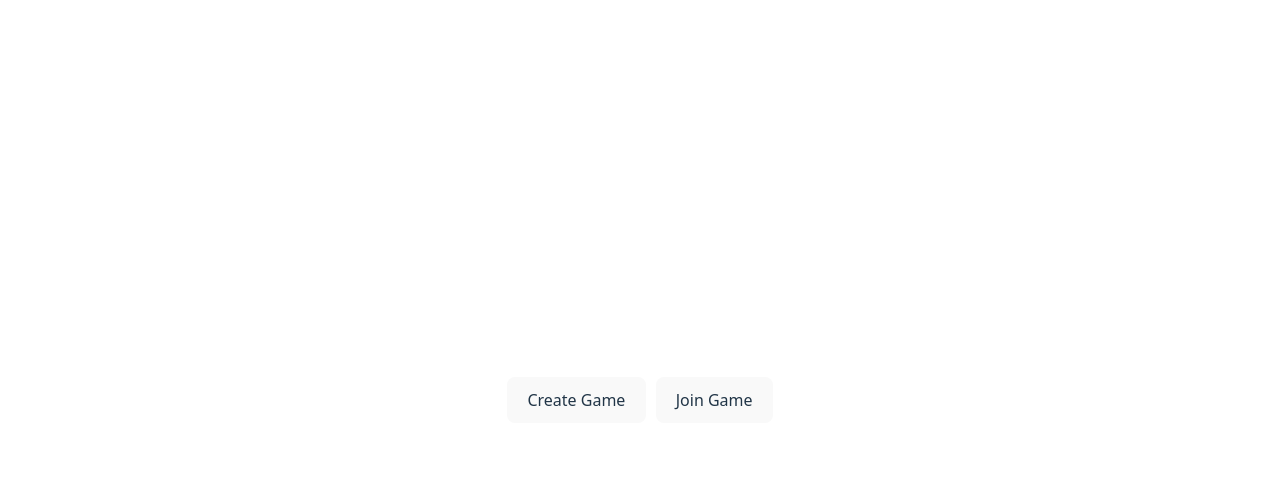
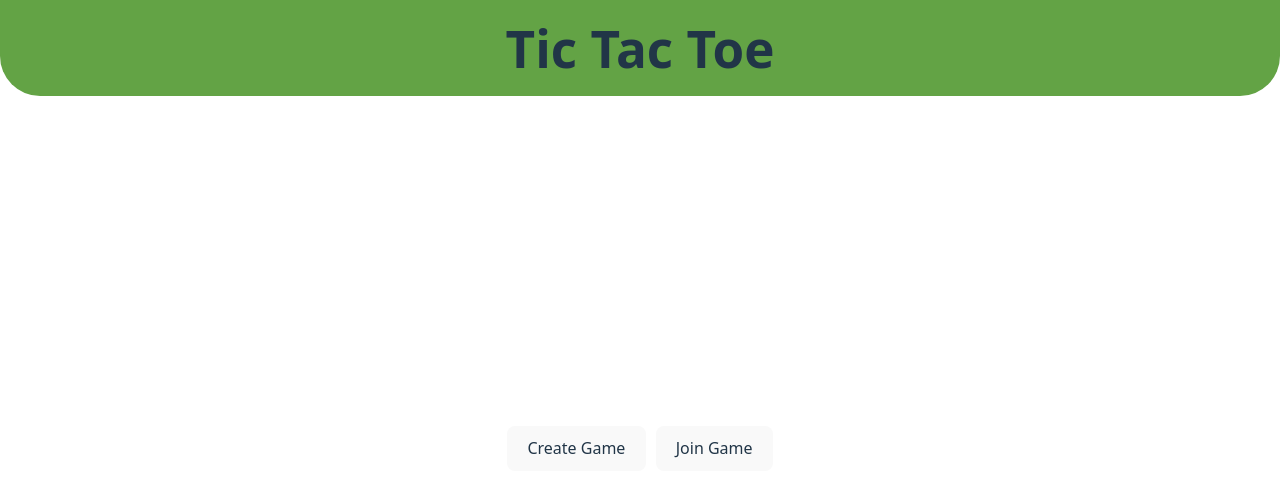
Before and after one commit to kimey-robertson/tictactoe-multiplayer, a React (Vite) app in the folder client/: page / in a window 1280 px wide. Shown: the top 496 px of the page. Built offline with nearby package versions, Linux system fonts and the light colour scheme; no server answers.

Commit message:
Add header

```diff
--- a/client/src/App.css
+++ b/client/src/App.css
@@ -1,7 +1,7 @@
 #root {
   width: 100%;
-  padding: 2rem;
   text-align: center;
+  height: 100vh;
 }
 
 .game-board {
@@ -31,3 +31,10 @@
   align-items: center;
   gap: 10px;
 }
+
+.header {
+  background-color: #63a345;
+  width: 100%;
+  padding: 20px;
+  border-radius: 0 0 40px 40px;
+}
--- a/client/src/App.tsx
+++ b/client/src/App.tsx
@@ -5,6 +5,7 @@ import { socket } from "./socket";
 import TicTacToe from "./components/TicTacToe";
 import { GridItems } from "./components/types";
 import { Game, MoveResult } from "../../types";
+import Header from "./components/Header";
 
 function App() {
   const [gameIdClient, setGameIdClient] = useState("");
@@ -94,8 +95,12 @@ function App() {
 
   return (
     <>
+      <div className="flex flex-col items-center justify-center h-full">
+        <Header />
         {!gameIdClient ? (
+          <div className="flex items-center justify-center h-full">
             <CreateOrJoinGame gameNotFound={gameNotFound} />
+          </div>
         ) : (
           <TicTacToe
             gridSize={3}
@@ -107,6 +112,7 @@ function App() {
             currentPlayer={currentPlayer}
           />
         )}
+      </div>
     </>
   );
 }
--- /dev/null
+++ b/client/src/components/Header.tsx
@@ -0,0 +1,9 @@
+const Header = () => {
+  return (
+    <div className="header">
+      <h1 className="text-4xl font-bold">Tic Tac Toe</h1>
+    </div>
+  );
+};
+
+export default Header;
--- a/client/src/index.css
+++ b/client/src/index.css
@@ -17,7 +17,7 @@
 
 a {
   font-weight: 500;
-  color: #646cff;
+  color: #63a345;
   text-decoration: inherit;
 }
 a:hover {
@@ -49,7 +49,7 @@ button {
   transition: border-color 0.25s;
 }
 button:hover {
-  border-color: #646cff;
+  border-color: #63a345;
 }
 button:focus,
 button:focus-visible {
```
Lines whose indentation alone changed are shown as unchanged.
